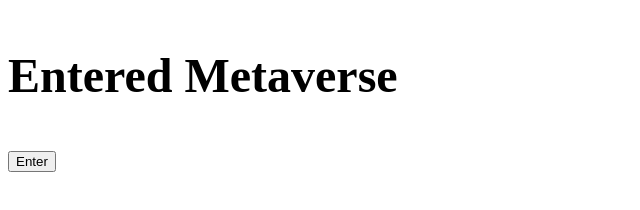
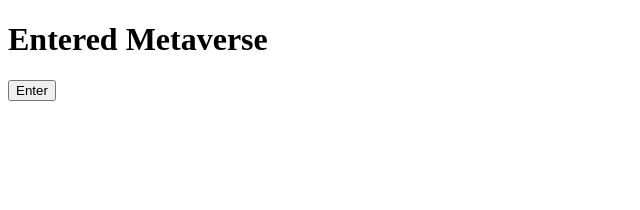
Before and after one commit to acciojob/enter-metaverse-jasbhatia, a website: page main.html in a window 1280 px wide. Both pictures are taken after a click on the button "Enter". Shown: the whole page, without its empty margins (0-640 px from the left). Drawn offline with Linux system fonts and the light colour scheme.

Commit message:
created a submission

```diff
--- a/main.html
+++ b/main.html
@@ -8,10 +8,8 @@
 
 <body>
 	<!-- the entire body must be written by student -->
-	<p id="para">Enter the Metaverse</p>
-<!-- 	<h1 id="heading"></h1> -->
-
-	<button id="btn">Enter</button>
+<p id="status">Enter the Metaverse</p>
+	<button id="enterBtn">Enter</button>
 
     <script type="text/javascript" src="./script.js">
 </script>
--- a/script.js
+++ b/script.js
@@ -1,9 +1,13 @@
 //your Jlet btn= document.getElement.id;
 //your JS code here. If required.
 
-let btn = document.getElementById("btn");
-btn.addEventListener("click", () => {
-  document.getElementById("para").innerText = "Entered Metaverse";
-  document.getElementById("para").style.fontSize = "3em";
-	 document.getElementById("para").style.fontWeight = "bolder";
+
+let p = document.getElementById('status');
+let btn = document.getElementById('enterBtn');
+
+btn.addEventListener('click', () => {
+	p.innerHTML = "";
+	let h1 = document.createElement('h1');
+	h1.innerHTML = "Entered Metaverse";
+	p.appendChild(h1);
 });
```
